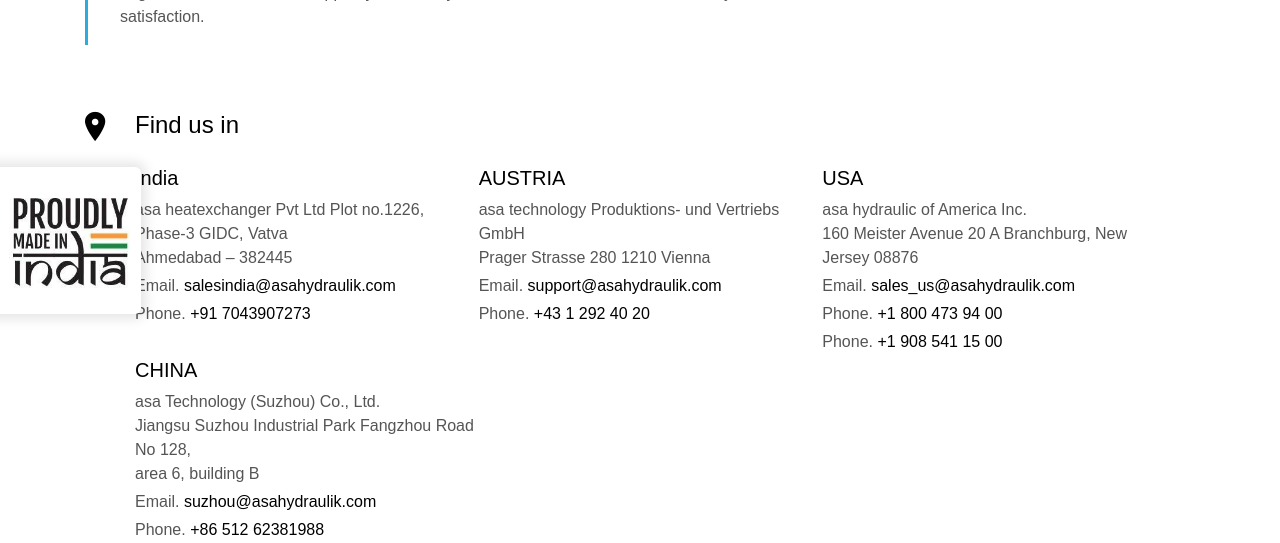
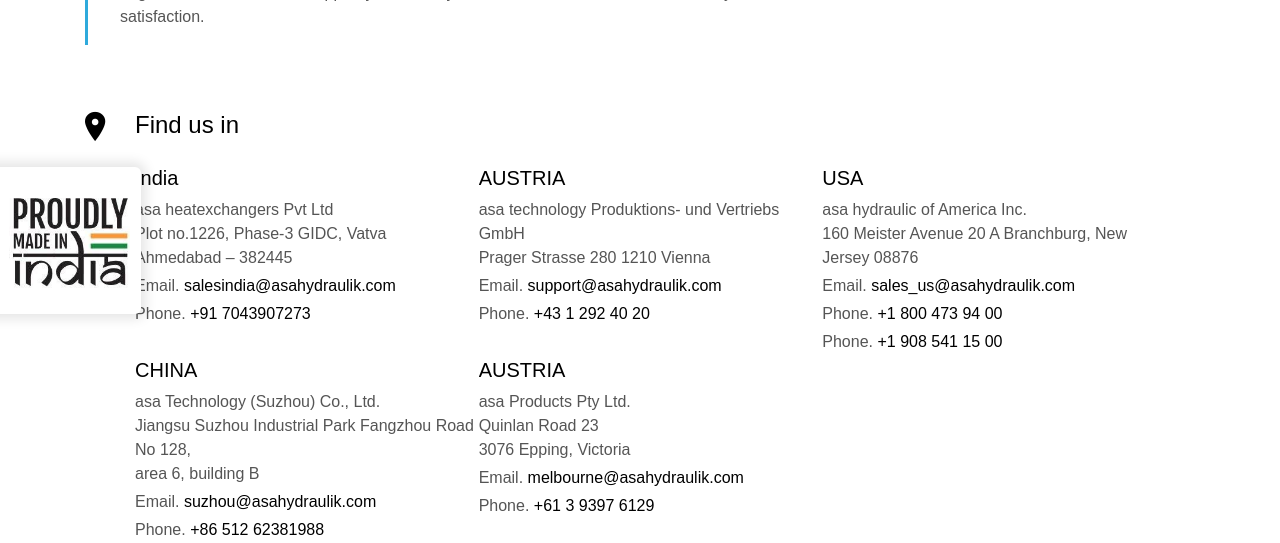
Before and after one commit to Mayank23599Parmar/asa-hydraulik, a PHP site: page /contact.php in a window 1280 px wide. Shown: the part 217-760 px from the top of the page. Run offline with PHP 8.4, Linux system fonts and the light colour scheme.

Commit message:
saturday live changes

```diff
--- a/component/footer.php
+++ b/component/footer.php
@@ -68,9 +68,9 @@
                             <li class="color-a">
                                 <span class="color-text-a"><b>Phone </b>:</span> +91 7043907273
                             </li>
-                            <li class="color-a">
+                            <!-- <li class="color-a">
                                 <span class="color-text-a"><b>Phone </b>:</span> +91 8866007273
-                            </li>
+                            </li> -->
                         </ul>
                     </div>
                     <!--<div class="socials-a">
--- a/contact.php
+++ b/contact.php
@@ -96,7 +96,7 @@
                                         <h5>India</h5>
 
                                         <p class="mb-1">
-                                            asa heatexchanger Pvt Ltd
+                                            asa heatexchangers Pvt Ltd<br/>
                                             Plot no.1226, Phase-3 GIDC, Vatva
                                             <br> Ahmedabad – 382445
                                         </p>
@@ -164,6 +164,25 @@
 
                                         <p class="mb-1">Phone.
                                             <span class="color-a"> +86 512 62381988</span>
+                                        </p>
+                                    </li>
+                                    <li>
+                                        <h5>AUSTRIA<br>
+                                        </h5>
+
+                                        <p class="mb-1">
+
+                                        asa Products Pty Ltd.<br>
+                                        Quinlan Road 23
+                                            <br>3076 Epping, Victoria
+                                        </p>
+
+                                        <p class="mb-1">Email.
+                                            <span class="color-a">melbourne@asahydraulik.com</span>
+                                        </p>
+
+                                        <p class="mb-1">Phone.
+                                            <span class="color-a">+61 3 9397 6129</span>
                                         </p>
                                     </li>
                                     <!-- <li>
```
Also changed, not shown: fluid-controls.php (+4 -4 lines), sendRequest.php (+4 -3 lines).
